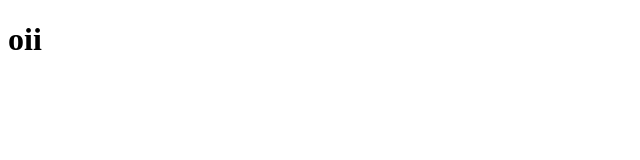
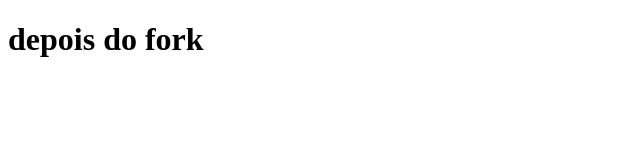
Before and after one commit to fronthendy/devgrooves-pi, a plain HTML site: page app/index.html in a window 1280 px wide. Shown: the whole page, without its empty margins (0-640 px from the left). Drawn offline with Linux system fonts and the light colour scheme.

Commit message:
depois do forl

```diff
--- a/app/index.html
+++ b/app/index.html
@@ -9,7 +9,7 @@
 </head>
 
 <body>
-    <h1>oii</h1>
+    <h1>depois do fork</h1>
 </body>
 
 </html>
```
